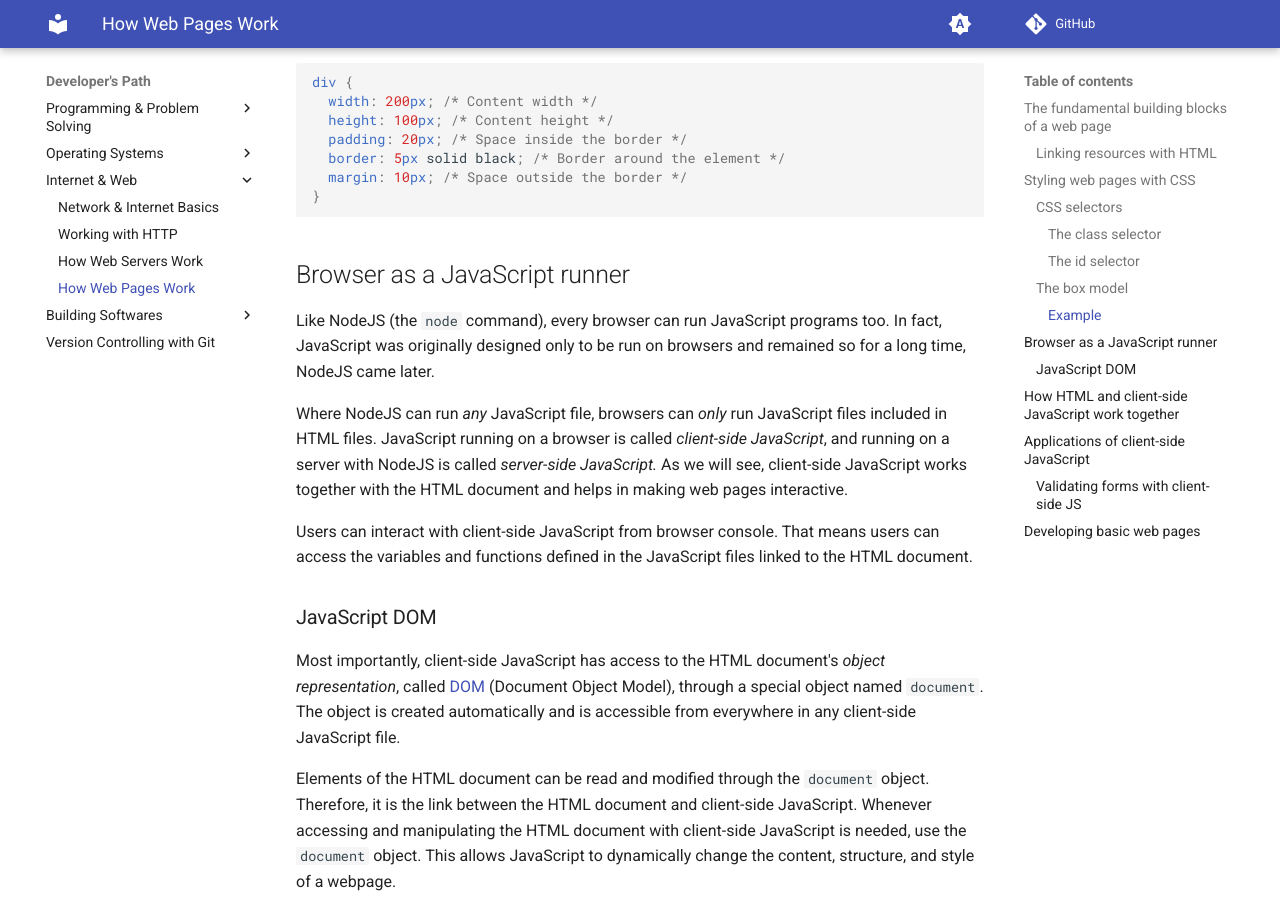
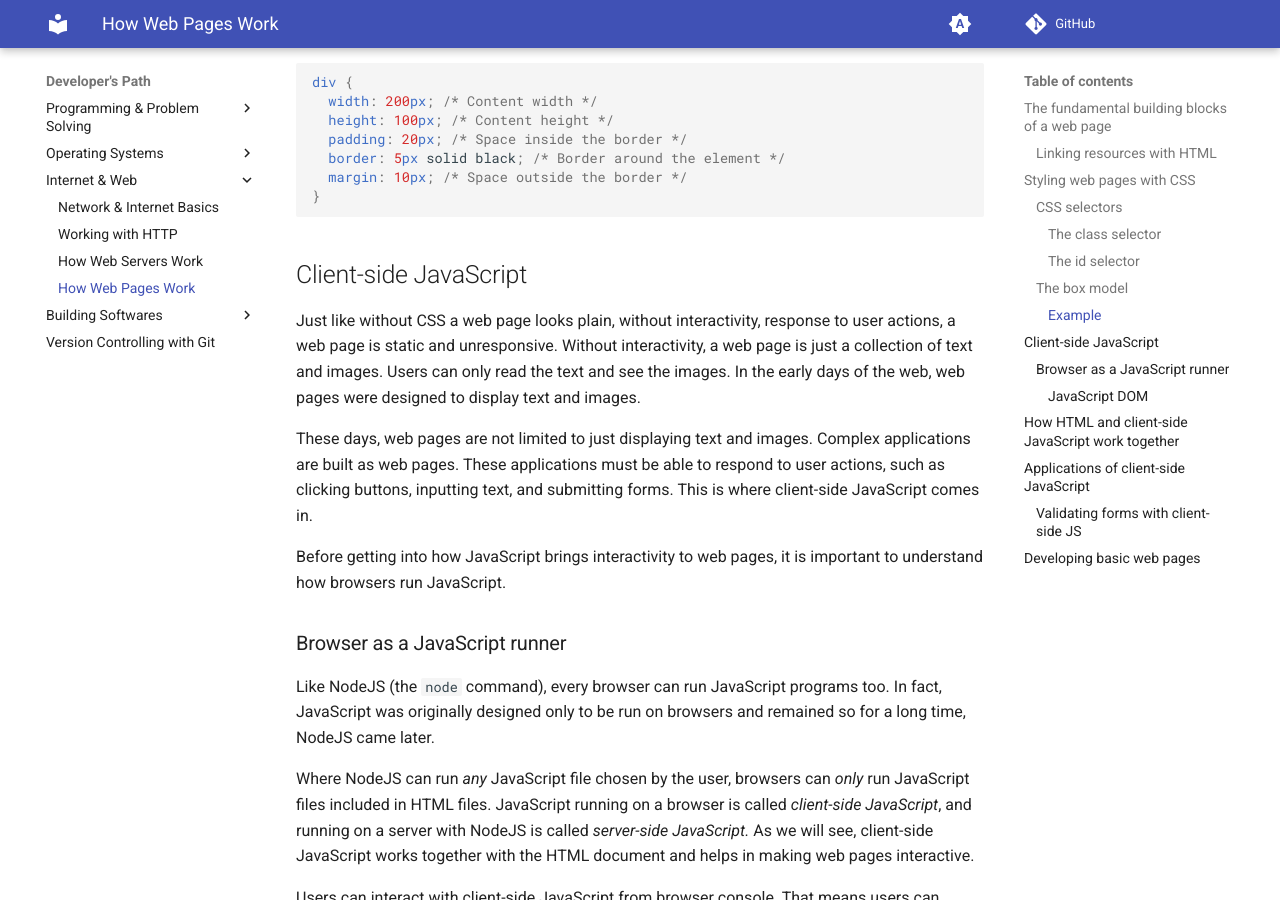
Before and after one commit to gharials/dev-path, an MkDocs documentation site: the page built from docs/internet-web/web-pages.md, in a window 1280 px wide and 900 px high, scrolled down 3789 px. Built offline with MkDocs 1.6.1 and Material for MkDocs 9.7.7, drawn with Linux system fonts in a browser that asks for light colours; comment, search, counter and statistics services are not loaded.

Commit message:
'web-pages': new section 'client-side javascript' and copy edit.

````diff
--- a/docs/internet-web/web-pages.md
+++ b/docs/internet-web/web-pages.md
@@ -141,15 +141,23 @@ div {
 }
 ```
 
-## Browser as a JavaScript runner
+## Client-side JavaScript
+
+Just like without CSS a web page looks plain, without interactivity, response to user actions, a web page is static and unresponsive. Without interactivity, a web page is just a collection of text and images. Users can only read the text and see the images. In the early days of the web, web pages were designed to display text and images.
+
+These days, web pages are not limited to just displaying text and images. Complex applications are built as web pages. These applications must be able to respond to user actions, such as clicking buttons, inputting text, and submitting forms. This is where client-side JavaScript comes in.
+
+Before getting into how JavaScript brings interactivity to web pages, it is important to understand how browsers run JavaScript.
+
+### Browser as a JavaScript runner
 
 Like NodeJS (the `node` command), every browser can run JavaScript programs too. In fact, JavaScript was originally designed only to be run on browsers and remained so for a long time, NodeJS came later.
 
-Where NodeJS can run *any* JavaScript file, browsers can *only* run JavaScript files included in HTML files. JavaScript running on a browser is called *client-side JavaScript*, and running on a server with NodeJS is called *server-side JavaScript.* As we will see, client-side JavaScript works together with the HTML document and helps in making web pages interactive.
+Where NodeJS can run *any* JavaScript file chosen by the user, browsers can *only* run JavaScript files included in HTML files. JavaScript running on a browser is called *client-side JavaScript*, and running on a server with NodeJS is called *server-side JavaScript.* As we will see, client-side JavaScript works together with the HTML document and helps in making web pages interactive.
 
 Users can interact with client-side JavaScript from browser console. That means users can access the variables and functions defined in the JavaScript files linked to the HTML document.
 
-### JavaScript DOM
+#### JavaScript DOM
 
 Most importantly, client-side JavaScript has access to the HTML document's _object representation_, called [DOM](https://www.w3schools.com/js/js_htmldom.asp) (Document Object Model), through a special object named `document`. The object is created automatically and is accessible from everywhere in any client-side JavaScript file.
 
````
